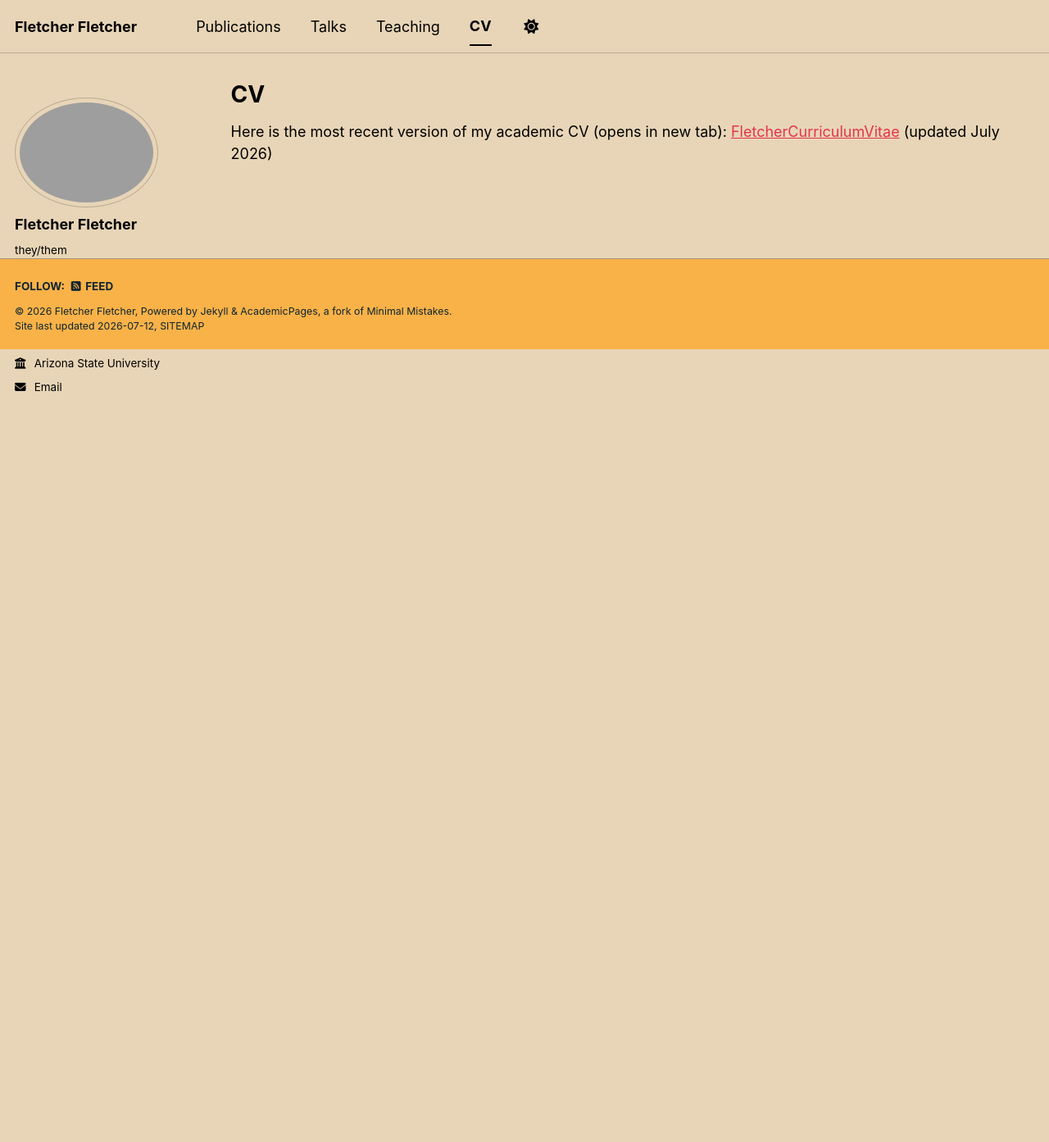
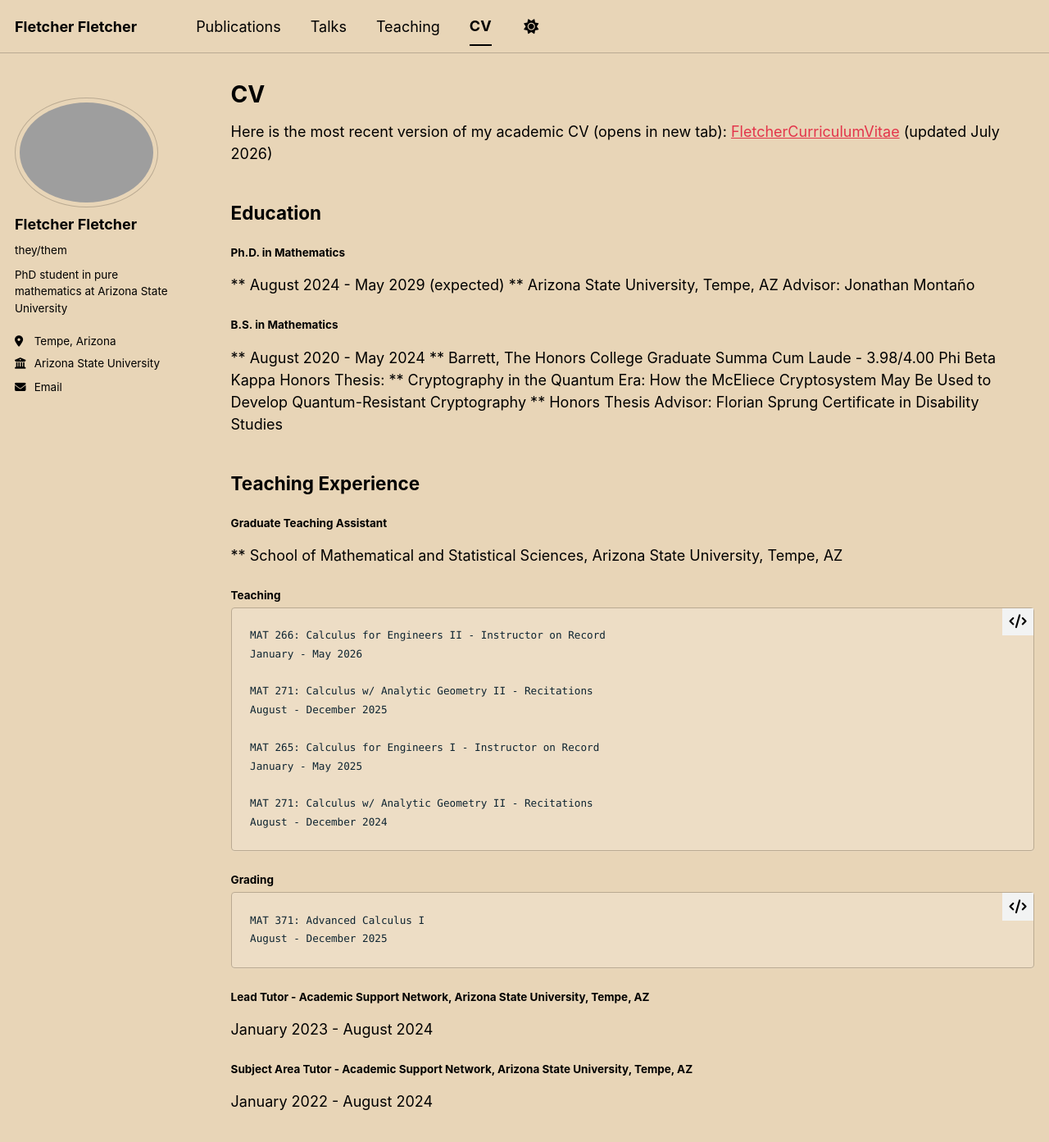
Before and after one commit to Fletcher-Math/fletcher-math.github.io, a Jekyll site: the page built from _pages/cv.md, in a window 1280 px wide and 1400 px high. Shown: the top 1393 px of the window at 82% size. Built offline with Jekyll 4.4.1, drawn with Linux system fonts in a browser that asks for light colours; a style sheet for code colours, icons or effects is not loaded.

Commit message:
Update cv.md

```diff
--- a/_pages/cv.md
+++ b/_pages/cv.md
@@ -9,3 +9,46 @@ redirect_from:
 Here is the most recent version of my academic CV (opens in new tab):
 <a href="../files/CV_2026.07.12.pdf" target="_blank">FletcherCurriculumVitae</a>
 (updated July 2026)
+
+
+## Education
+#### Ph.D. in Mathematics
+** August 2024 - May 2029 (expected) **
+Arizona State University, Tempe, AZ
+Advisor: Jonathan Montaño
+
+#### B.S. in Mathematics
+** August 2020 - May 2024 **
+Barrett, The Honors College Graduate
+Summa Cum Laude - 3.98/4.00
+Phi Beta Kappa
+Honors Thesis: ** Cryptography in the Quantum Era: How the McEliece Cryptosystem May Be Used to Develop Quantum-Resistant Cryptography **
+Honors Thesis Advisor: Florian Sprung
+Certificate in Disability Studies
+
+## Teaching Experience
+#### Graduate Teaching Assistant
+** School of Mathematical and Statistical Sciences, Arizona State University, Tempe, AZ
+
+##### Teaching
+    MAT 266: Calculus for Engineers II - Instructor on Record
+    January - May 2026
+
+    MAT 271: Calculus w/ Analytic Geometry II - Recitations
+    August - December 2025
+
+    MAT 265: Calculus for Engineers I - Instructor on Record
+    January - May 2025
+
+    MAT 271: Calculus w/ Analytic Geometry II - Recitations
+    August - December 2024
+
+##### Grading
+    MAT 371: Advanced Calculus I
+    August - December 2025
+
+#### Lead Tutor - Academic Support Network, Arizona State University, Tempe, AZ
+January 2023 - August 2024
+
+#### Subject Area Tutor - Academic Support Network, Arizona State University, Tempe, AZ
+January 2022 - August 2024
```
